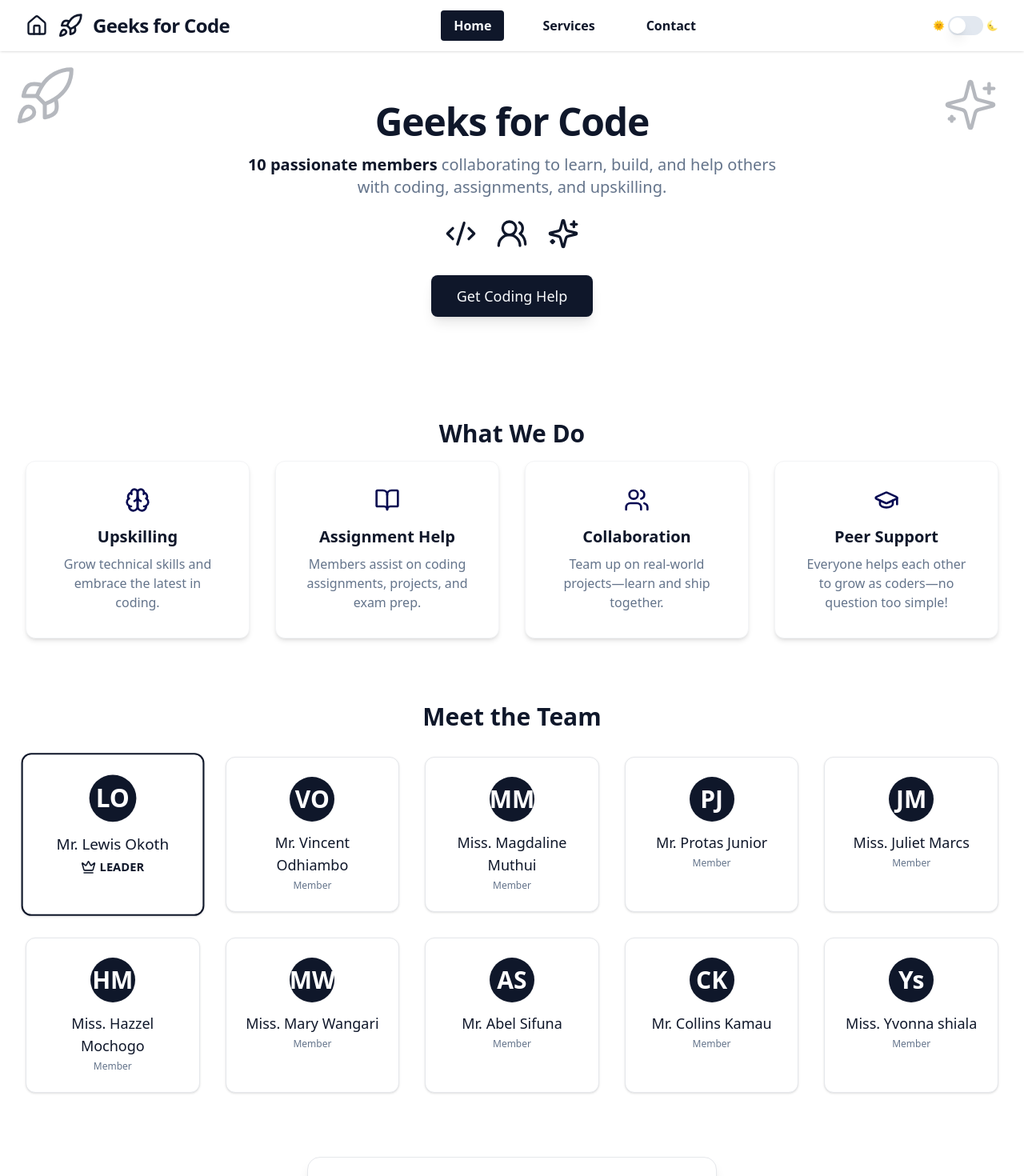
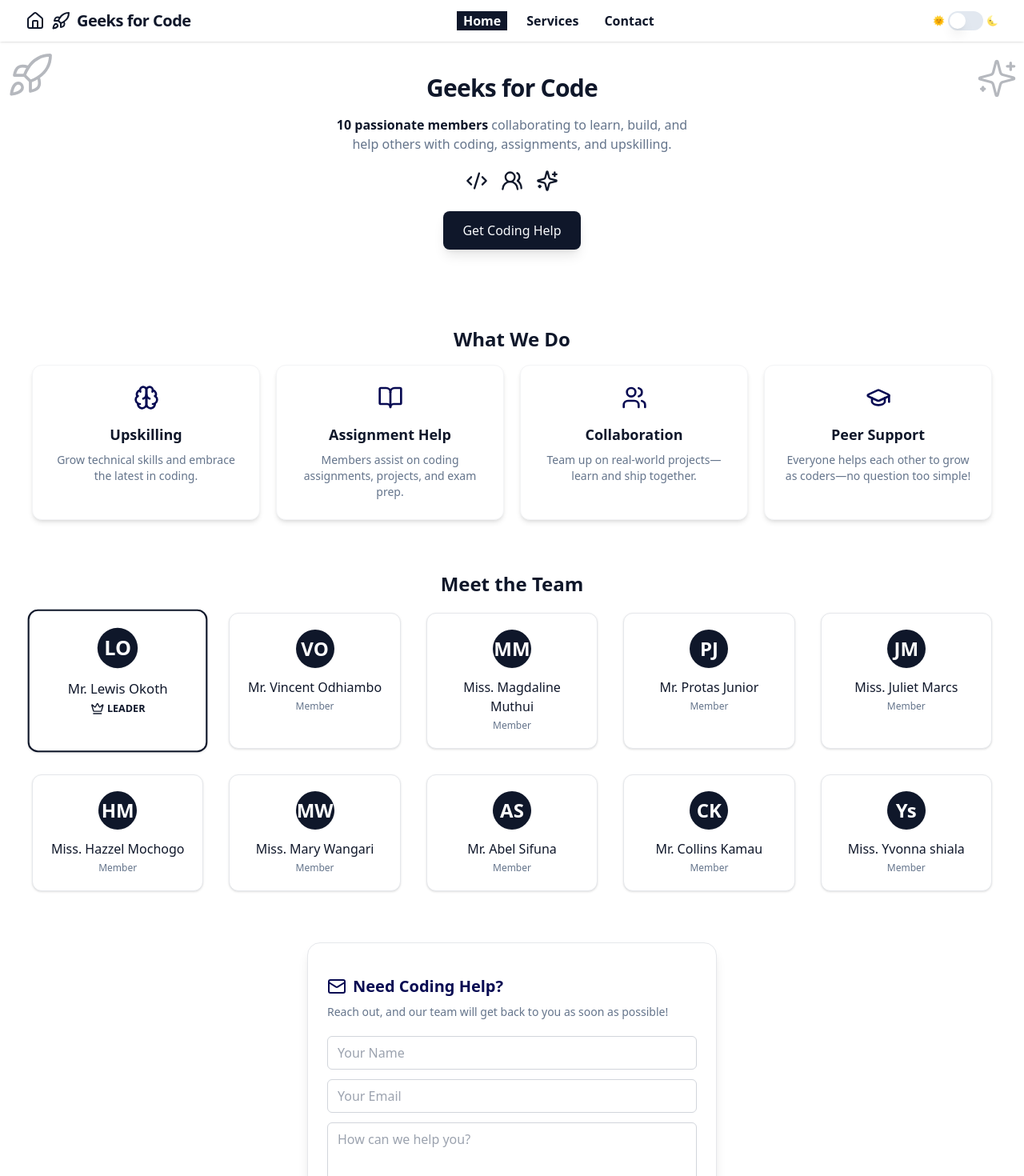
Before and after one commit to Miss-Maggie/geeks-for-code, a React (Vite) app: page / in a window 1280 px wide. Shown: the top 1470 px of the page at 80% size. Built offline with nearby package versions, Linux system fonts and the light colour scheme.

Commit message:
Mobile responsiveness improvements
Make the app mobile responsive on all devices.

```diff
--- a/src/components/ContactForm.tsx
+++ b/src/components/ContactForm.tsx
@@ -17,45 +17,45 @@ const ContactForm = () => {
   return (
     <section
       id="contact"
-      className="my-20 max-w-lg mx-auto rounded-2xl shadow-lg border border-gray-200 dark:border-[#323247] animate-fade-in
-        bg-card dark:bg-[#232437] px-4 sm:px-6 py-8 sm:py-10 w-full"
+      className="my-16 xs:my-20 max-w-lg mx-auto rounded-2xl shadow-lg border border-gray-200 dark:border-[#323247] animate-fade-in
+        bg-card dark:bg-[#232437] px-2 xs:px-4 sm:px-6 py-7 xs:py-8 sm:py-10 w-full"
     >
-      <h2 className="text-2xl font-bold mb-2 flex items-center gap-2 text-[#070A52] dark:text-white">
-        <MailIcon size={28} className="text-[#070A52] dark:text-white" /> Need Coding Help?
+      <h2 className="text-xl xs:text-2xl font-bold mb-2 flex items-center gap-2 text-[#070A52] dark:text-white">
+        <MailIcon size={24} xs-size={28} className="text-[#070A52] dark:text-white" /> Need Coding Help?
       </h2>
-      <p className="text-muted-foreground mb-6 dark:text-gray-300">
+      <p className="text-muted-foreground mb-5 xs:mb-6 dark:text-gray-300 text-sm xs:text-base">
         Reach out, and our team will get back to you as soon as possible!
       </p>
-      <form ref={formRef} onSubmit={handleSubmit} className="space-y-4">
+      <form ref={formRef} onSubmit={handleSubmit} className="space-y-3 xs:space-y-4">
         <input
           required
           type="text"
           name="name"
           placeholder="Your Name"
-          className="w-full px-4 py-2 border rounded-md bg-white dark:bg-[#181927] text-[#070A52] dark:text-white border-gray-300 dark:border-[#323247] transition focus:outline-none focus:ring-2 focus:ring-[#070A52] dark:focus:ring-white placeholder:text-gray-400 dark:placeholder:text-gray-400"
+          className="w-full px-3 xs:px-4 py-2 border rounded-md bg-white dark:bg-[#181927] text-[#070A52] dark:text-white border-gray-300 dark:border-[#323247] transition focus:outline-none focus:ring-2 focus:ring-[#070A52] dark:focus:ring-white placeholder:text-gray-400 dark:placeholder:text-gray-400"
         />
         <input
           required
           type="email"
           name="email"
           placeholder="Your Email"
-          className="w-full px-4 py-2 border rounded-md bg-white dark:bg-[#181927] text-[#070A52] dark:text-white border-gray-300 dark:border-[#323247] transition focus:outline-none focus:ring-2 focus:ring-[#070A52] dark:focus:ring-white placeholder:text-gray-400 dark:placeholder:text-gray-400"
+          className="w-full px-3 xs:px-4 py-2 border rounded-md bg-white dark:bg-[#181927] text-[#070A52] dark:text-white border-gray-300 dark:border-[#323247] transition focus:outline-none focus:ring-2 focus:ring-[#070A52] dark:focus:ring-white placeholder:text-gray-400 dark:placeholder:text-gray-400"
         />
         <textarea
           required
           name="message"
           rows={4}
           placeholder="How can we help you?"
-          className="w-full px-4 py-2 border rounded-md bg-white dark:bg-[#181927] text-[#070A52] dark:text-white border-gray-300 dark:border-[#323247] transition focus:outline-none focus:ring-2 focus:ring-[#070A52] dark:focus:ring-white resize-none placeholder:text-gray-400 dark:placeholder:text-gray-400"
+          className="w-full px-3 xs:px-4 py-2 border rounded-md bg-white dark:bg-[#181927] text-[#070A52] dark:text-white border-gray-300 dark:border-[#323247] transition focus:outline-none focus:ring-2 focus:ring-[#070A52] dark:focus:ring-white resize-none placeholder:text-gray-400 dark:placeholder:text-gray-400"
         />
         <button
           type="submit"
-          className="w-full bg-[#070A52] dark:bg-white text-white dark:text-primary px-5 py-2 rounded-md font-medium hover:scale-105 transition story-link flex items-center justify-center gap-2"
+          className="w-full bg-[#070A52] dark:bg-white text-white dark:text-primary px-4 xs:px-5 py-2 rounded-md font-medium hover:scale-105 transition story-link flex items-center justify-center gap-2 text-base"
           disabled={sent}
         >
           {sent ? "Message Sent!" : (
             <>
-              Send Message <SendHorizonal size={18} />
+              Send Message <SendHorizonal size={16} xs-size={18} />
             </>
           )}
         </button>
--- a/src/components/Footer.tsx
+++ b/src/components/Footer.tsx
@@ -1,7 +1,7 @@
 
 const Footer = () => (
-  <footer className="w-full py-6 border-t border-gray-100 mt-12 flex flex-col items-center bg-white dark:bg-[#171823]">
-    <nav className="flex gap-8 mb-3">
+  <footer className="w-full py-5 xs:py-6 border-t border-gray-100 mt-8 xs:mt-12 flex flex-col items-center bg-white dark:bg-[#171823] px-2 xs:px-0">
+    <nav className="flex flex-wrap gap-5 xs:gap-8 mb-2 xs:mb-3 text-base xs:text-lg">
       <a
         href="/"
         className="font-bold story-link hover-scale transition text-primary dark:text-white"
@@ -31,7 +31,7 @@ const Footer = () => (
         Email Us
       </a>
     </nav>
-    <p className="text-sm text-muted-foreground">
+    <p className="text-xs xs:text-sm text-muted-foreground px-2 text-center">
       © {new Date().getFullYear()} Geeks for Code. All rights reserved.
     </p>
   </footer>
--- a/src/components/HeroSection.tsx
+++ b/src/components/HeroSection.tsx
@@ -2,27 +2,27 @@
 import { Rocket, Users2, Code2, Sparkles } from "lucide-react";
 
 const HeroSection = () => (
-  <header className="w-full py-16 flex flex-col items-center relative animate-fade-in">
-    <div className="absolute left-4 top-4 opacity-30 pointer-events-none max-sm:hidden">
-      <Rocket size={80} className="text-primary dark:text-white" strokeWidth={1.5} />
+  <header className="w-full py-10 xs:py-16 flex flex-col items-center relative animate-fade-in px-2 xs:px-0">
+    <div className="absolute left-2 xs:left-4 top-3 xs:top-4 opacity-30 pointer-events-none max-xs:hidden">
+      <Rocket size={60} xs-size={80} className="text-primary dark:text-white" strokeWidth={1.5} />
     </div>
-    <div className="absolute right-8 top-8 opacity-30 pointer-events-none max-sm:hidden">
-      <Sparkles size={70} className="text-primary dark:text-white" strokeWidth={1.5} />
+    <div className="absolute right-2 xs:right-8 top-5 xs:top-8 opacity-30 pointer-events-none max-xs:hidden">
+      <Sparkles size={52} xs-size={70} className="text-primary dark:text-white" strokeWidth={1.5} />
     </div>
-    <h1 className="text-5xl font-extrabold mb-4 tracking-tight text-primary dark:text-white animate-fade-in">
+    <h1 className="text-3xl xs:text-5xl font-extrabold mb-4 tracking-tight text-primary dark:text-white animate-fade-in text-center">
       Geeks for Code
     </h1>
-    <p className="max-w-2xl text-xl text-center text-muted-foreground mb-6">
+    <p className="max-w-md xs:max-w-2xl text-base xs:text-xl text-center text-muted-foreground mb-5 xs:mb-6">
       <span className="font-semibold text-primary dark:text-white">10 passionate members</span> collaborating to learn, build, and help others with coding, assignments, and upskilling.
     </p>
-    <div className="flex gap-6 mb-8">
-      <Code2 size={40} className="text-primary dark:text-white hover-scale" />
-      <Users2 size={40} className="text-primary dark:text-white hover-scale" />
-      <Sparkles size={40} className="text-primary dark:text-white hover-scale" />
+    <div className="flex gap-4 xs:gap-6 mb-6 xs:mb-8">
+      <Code2 size={28} xs-size={40} className="text-primary dark:text-white hover-scale" />
+      <Users2 size={28} xs-size={40} className="text-primary dark:text-white hover-scale" />
+      <Sparkles size={28} xs-size={40} className="text-primary dark:text-white hover-scale" />
     </div>
     <a
       href="#contact"
-      className="px-8 py-3 rounded-lg font-medium bg-primary text-primary-foreground text-lg shadow-lg story-link hover-scale transition-all focus:ring-2 focus:ring-offset-2 focus:ring-primary"
+      className="px-6 xs:px-8 py-3 rounded-lg font-medium bg-primary text-primary-foreground text-base xs:text-lg shadow-lg story-link hover-scale transition-all focus:ring-2 focus:ring-offset-2 focus:ring-primary"
       style={{ textDecoration: 'none' }}
     >
       Get Coding Help
--- a/src/components/Navbar.tsx
+++ b/src/components/Navbar.tsx
@@ -16,23 +16,23 @@ const Navbar = () => {
 
   return (
     <nav className="w-full bg-white dark:bg-[#171823] shadow sticky top-0 z-30">
-      <div className="max-w-7xl mx-auto flex items-center justify-between px-8 py-4">
-        <div className="flex items-center gap-3">
+      <div className="max-w-7xl mx-auto flex flex-wrap items-center justify-between px-2 xs:px-4 sm:px-8 py-3 xs:py-4">
+        <div className="flex items-center gap-2 xs:gap-3">
           <Link to="/" className="flex items-center" aria-label="Home">
-            <Home size={28} className="text-primary dark:text-white hover:scale-110 transition" />
+            <Home size={24} xs-size={28} className="text-primary dark:text-white hover:scale-110 transition" />
           </Link>
-          <Link to="/" className="flex items-center gap-2 font-extrabold text-2xl tracking-tight text-primary dark:text-white">
-            <Rocket size={32} className="text-primary dark:text-white mr-1" />
+          <Link to="/" className="flex items-center gap-1 xs:gap-2 font-extrabold text-xl xs:text-2xl tracking-tight text-primary dark:text-white">
+            <Rocket size={24} xs-size={32} className="text-primary dark:text-white mr-1" />
             Geeks for Code
           </Link>
         </div>
-        <ul className="flex space-x-8">
+        <ul className="flex space-x-4 xs:space-x-8 text-base xs:text-lg overflow-x-auto max-w-full">
           {navLinks.map((link) => (
             <li key={link.to}>
               {link.to.startsWith("#") ? (
                 <a
                   href={link.to}
-                  className="text-primary dark:text-white px-4 py-2 rounded transition font-semibold hover:bg-primary hover:text-white dark:hover:bg-white dark:hover:text-primary"
+                  className="text-primary dark:text-white px-2 xs:px-4 py-2 rounded transition font-semibold hover:bg-primary hover:text-white dark:hover:bg-white dark:hover:text-primary"
                   style={{ textDecoration: "none" }}
                   onClick={(e) => {
                     // If not home page, navigate home and scroll to contact
@@ -55,7 +55,7 @@ const Navbar = () => {
                 <NavLink
                   to={link.to}
                   className={({ isActive }) =>
-                    `px-4 py-2 rounded font-semibold transition ${
+                    `px-2 xs:px-4 py-2 rounded font-semibold transition ${
                       isActive
                         ? "bg-primary text-primary-foreground"
                         : "text-primary dark:text-white hover:bg-primary hover:text-white dark:hover:bg-white dark:hover:text-primary"
@@ -70,7 +70,7 @@ const Navbar = () => {
           ))}
         </ul>
         {/* Theme Toggle */}
-        <div className="ml-4 flex items-center">
+        <div className="ml-2 xs:ml-4 flex items-center">
           <span className="text-xs text-muted-foreground mr-1">🌞</span>
           <Switch
             checked={theme === "dark"}
--- a/src/components/TeamSection.tsx
+++ b/src/components/TeamSection.tsx
@@ -15,27 +15,29 @@ const members = [
 ];
 
 const TeamSection = () => (
-  <section className="my-20">
-    <h2 className="text-3xl font-semibold text-primary dark:text-white text-center mb-8">Meet the Team</h2>
-    <div className="grid grid-cols-1 xs:grid-cols-2 sm:grid-cols-2 md:grid-cols-3 lg:grid-cols-5 gap-8 justify-center">
+  <section className="my-16 xs:my-20">
+    <h2 className="text-2xl xs:text-3xl font-semibold text-primary dark:text-white text-center mb-5 xs:mb-8">
+      Meet the Team
+    </h2>
+    <div className="grid grid-cols-1 xs:grid-cols-2 sm:grid-cols-3 md:grid-cols-4 lg:grid-cols-5 gap-4 xs:gap-6 lg:gap-8 justify-center px-2">
       {members.map((member) => (
         <div
           key={member.name}
-          className={`flex flex-col items-center bg-white dark:bg-[#232437] rounded-xl shadow p-6 border ${
-            member.role === "Leader"
+          className={`flex flex-col items-center bg-white dark:bg-[#232437] rounded-xl shadow p-5 xs:p-6 border w-full
+            ${member.role === "Leader"
               ? "border-2 border-primary dark:border-white scale-105"
               : "border-gray-200 dark:border-[#323247]"
-          } animate-fade-in`}
+            } animate-fade-in`}
         >
-          <div className="bg-primary dark:bg-white text-white dark:text-primary rounded-full w-14 h-14 flex items-center justify-center mb-3 text-3xl font-bold shadow-sm">
+          <div className="bg-primary dark:bg-white text-white dark:text-primary rounded-full w-12 h-12 xs:w-14 xs:h-14 flex items-center justify-center mb-3 text-2xl xs:text-3xl font-bold shadow-sm">
             {member.name.split(" ").map((w) => w[0]).join("")}
           </div>
-          <span className="font-medium text-lg mb-1 text-primary dark:text-white text-center">
+          <span className="font-medium text-base xs:text-lg mb-1 text-primary dark:text-white text-center">
             {member.salutation}. {member.name}
           </span>
           {member.role === "Leader" ? (
-            <span className="flex items-center gap-1 text-sm text-primary dark:text-white font-semibold uppercase">
-              <Crown size={18} className="inline" /> Leader
+            <span className="flex items-center gap-1 text-xs xs:text-sm text-primary dark:text-white font-semibold uppercase">
+              <Crown size={16} className="inline" /> Leader
             </span>
           ) : (
             <span className="text-xs text-muted-foreground dark:text-gray-300">Member</span>
--- a/src/components/WhatWeDoSection.tsx
+++ b/src/components/WhatWeDoSection.tsx
@@ -25,19 +25,19 @@ const skills = [
 ];
 
 const WhatWeDoSection = () => (
-  <section className="my-16">
-    <h2 className="text-3xl font-semibold text-primary dark:text-white text-center mb-4">
+  <section className="my-14 xs:my-16 px-2 xs:px-0">
+    <h2 className="text-2xl xs:text-3xl font-semibold text-primary dark:text-white text-center mb-4">
       What We Do
     </h2>
-    <div className="grid grid-cols-1 md:grid-cols-2 lg:grid-cols-4 gap-8">
+    <div className="grid grid-cols-1 sm:grid-cols-2 lg:grid-cols-4 gap-5 xs:gap-8">
       {skills.map((skill) => (
         <div
           key={skill.title}
-          className="bg-white dark:bg-[#232437] rounded-xl shadow-md p-8 flex flex-col items-center border border-gray-100 dark:border-[#323247] hover:shadow-lg transition-shadow animate-scale-in"
+          className="bg-white dark:bg-[#232437] rounded-xl shadow-md p-6 xs:p-8 flex flex-col items-center border border-gray-100 dark:border-[#323247] hover:shadow-lg transition-shadow animate-scale-in"
         >
           <div className="text-primary dark:text-white">{skill.icon}</div>
-          <h3 className="mt-4 text-xl font-bold text-primary dark:text-white">{skill.title}</h3>
-          <p className="text-muted-foreground mt-2 text-center">{skill.desc}</p>
+          <h3 className="mt-4 text-lg xs:text-xl font-bold text-primary dark:text-white">{skill.title}</h3>
+          <p className="text-muted-foreground mt-2 text-center text-sm xs:text-base">{skill.desc}</p>
         </div>
       ))}
     </div>
```
Also changed, not shown: src/pages/Services.tsx (+17 -13 lines).
